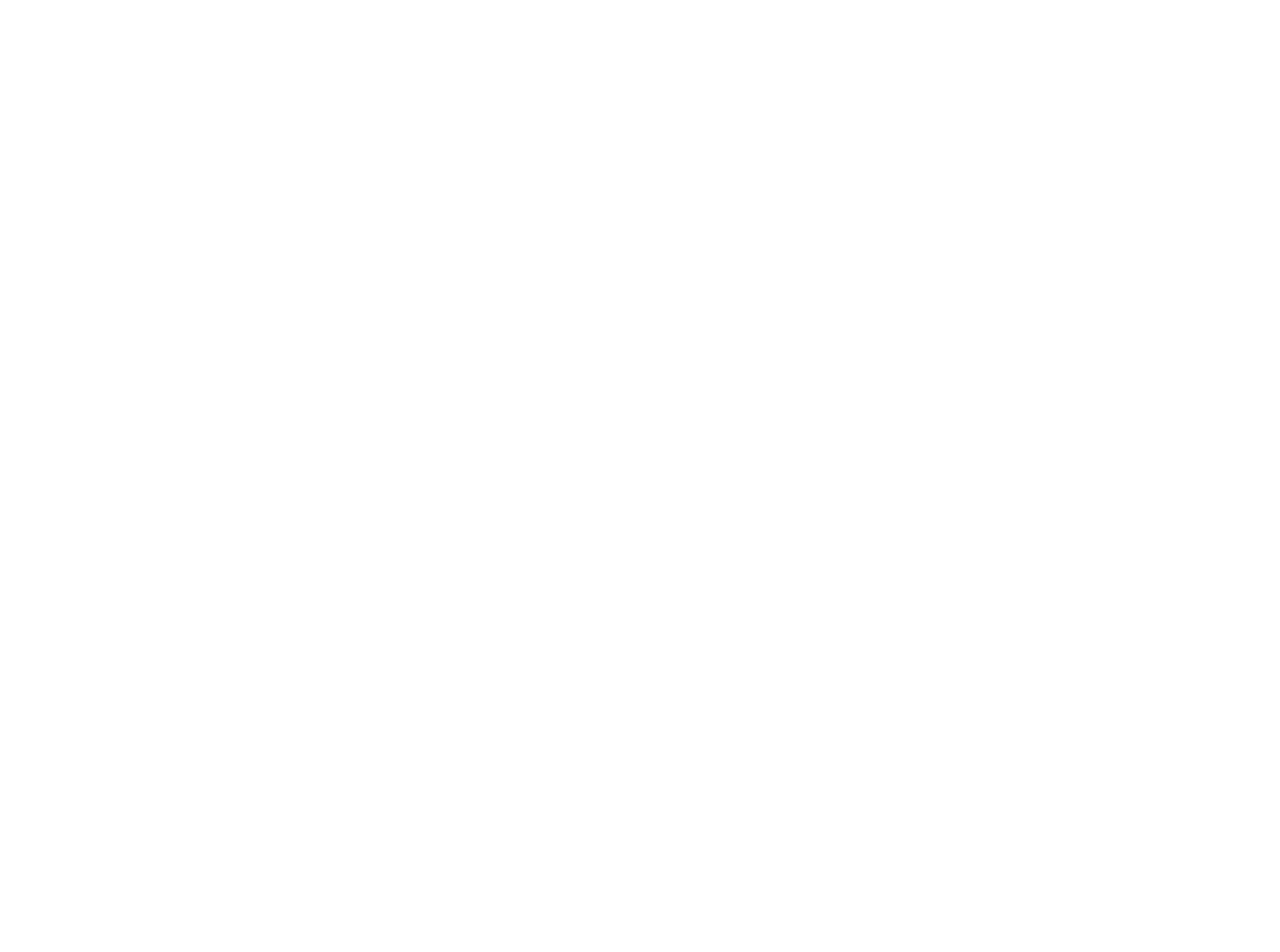
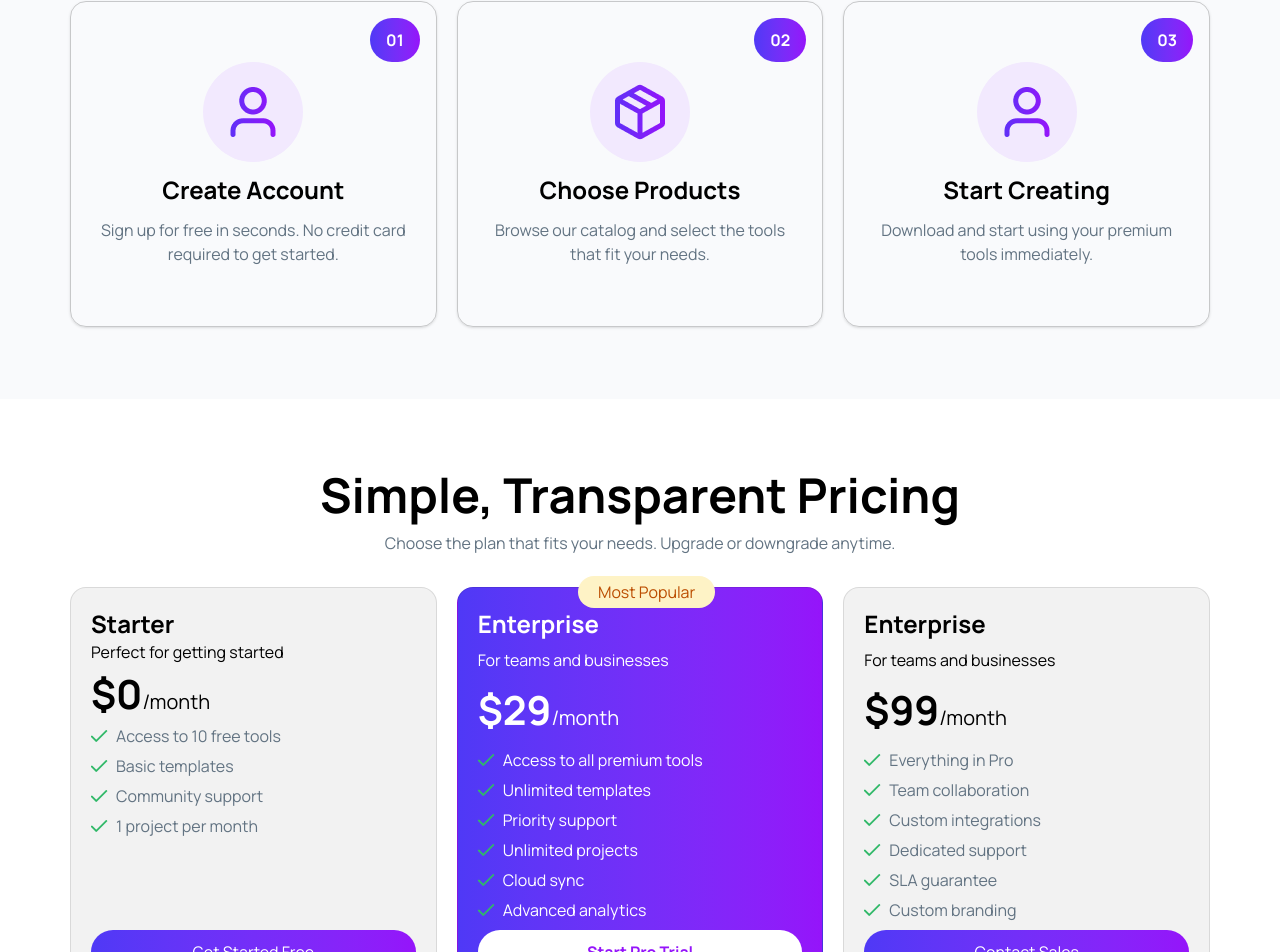
Before and after one commit to mesbahulislam1/DigiTools, a React (Vite) app: page / in a window 1280 px wide. Shown: the part 3416-4368 px from the top of the page. Before the commit the page ends 3197 px from the top, so only its background shows below. Built offline with nearby package versions, Linux system fonts and the light colour scheme.

Commit message:
subscription section

```diff
--- a/src/App.jsx
+++ b/src/App.jsx
@@ -3,6 +3,8 @@
 import Hero from './components/hero/Hero'
 import View from './components/view/View'
 import PremiumSection from './components/PremiumSection/PremiumSection'
+import AccountStart from './components/accountStart/AccountStart'
+import Subscription from './components/subscription/Subscription'
 
 const dataLoad = async()=> {
   const res =await fetch('/data.json');
@@ -21,6 +23,8 @@
       <Suspense fallback={<h1>Loding.....</h1>}>
         <PremiumSection dataCardLoad={dataCardLoad} card={card} setCard={setCard}></PremiumSection>
       </Suspense>
+      <AccountStart></AccountStart>
+      <Subscription></Subscription>
     </div>
   )
 }
--- /dev/null
+++ b/src/components/accountStart/AccountStart.jsx
@@ -0,0 +1,43 @@
+import React from 'react'
+import Img1 from '../../assets/user.png'
+import Img2 from '../../assets/package.png'
+import Img3 from '../../assets/rocket.png'
+
+const AccountStart = () => {
+  return (
+    <div className='bg-[#F9FAFC] mt-17 pt-6 pb-18'>
+        <div className='items-center px-5 max-w-[1180px] mx-auto'>
+        <h1 className='text-[48px] font-bold text-center'>Get Started in 3 Steps</h1>
+        <p className='text-[#627382] text-center mb-8'>Start using premium digital tools in minutes, not hours.</p>
+        <div className='grid grid-cols-1 sm:grid-cols-2 md:grid-cols-3 gap-5'>
+            <div className='border space-y-3 px-7 py-15 relative text-center border-black/20 rounded-2xl shadow'>
+                <h2 className='bg-linear-to-l absolute right-4 top-4 to-[#4F39F6] from-[#9514FA] w-fit px-4 py-2.5 font-bold text-white rounded-full'>01</h2>
+                <div className='bg-[#F2E9FE] mx-auto w-fit p-5 rounded-full'>
+                    <img src={Img1} alt="" />
+                </div>
+                <h2 className='text-2xl font-bold'>Create Account</h2>
+                <p className='text-[#627382]'>Sign up for free in seconds. No credit card required to get started.</p>
+            </div>
+            <div className='border space-y-3 px-7 py-15 relative text-center border-black/20 rounded-2xl shadow'>
+                <h2 className='bg-linear-to-l absolute right-4 top-4 to-[#4F39F6] from-[#9514FA] w-fit px-4 py-2.5 font-bold text-white rounded-full'>02</h2>
+                <div className='bg-[#F2E9FE] mx-auto w-fit p-5 rounded-full'>
+                    <img src={Img2} alt="" />
+                </div>
+                <h2 className='text-2xl font-bold'>Choose Products</h2>
+                <p className='text-[#627382]'>Browse our catalog and select the tools that fit your needs.</p>
+            </div>
+            <div className='border space-y-3 px-7 py-15 relative text-center border-black/20 rounded-2xl shadow'>
+                <h2 className='bg-linear-to-l absolute right-4 top-4 to-[#4F39F6] from-[#9514FA] w-fit px-4 py-2.5 font-bold text-white rounded-full'>03</h2>
+                <div className='bg-[#F2E9FE] mx-auto w-fit p-5 rounded-full'>
+                    <img src={Img1} alt="" />
+                </div>
+                <h2 className='text-2xl font-bold'>Start Creating</h2>
+                <p className='text-[#627382]'>Download and start using your premium tools immediately.</p>
+            </div>
+        </div>
+    </div>
+    </div>
+  )
+}
+
+export default AccountStart
--- /dev/null
+++ b/src/components/exploreSection/ExploreSection.jsx
@@ -0,0 +1,9 @@
+import React from 'react'
+
+const ExploreSection = () => {
+  return (
+    <div>ExploreSection</div>
+  )
+}
+
+export default ExploreSection
--- /dev/null
+++ b/src/components/subscription/Subscription.jsx
@@ -0,0 +1,64 @@
+import React from 'react'
+import tik from '../../assets/tik.png'
+
+const Subscription = () => {
+  return (
+    <div className='max-w-[1180px] px-5 mx-auto mt-15 mb-[120px]'>
+        <h2 className='text-[48px] font-bold text-center'>Simple, Transparent Pricing</h2>
+        <p className='text-[#627382] text-center mb-8'>Choose the plan that fits your needs. Upgrade or downgrade anytime.</p>
+
+        <div className='flex justify-between flex-col md:flex-row h-full  gap-5'>
+            <div className='bg-[#F2F2F2] flex flex-col border border-black/10 rounded-2xl flex-1 p-5 '>
+                <h2 className='text-2xl font-bold '>Starter</h2>
+                <p>Perfect for getting started</p>
+                <h3 className='text-[20px]'><span className='text-[40px] font-bold '>$0</span>/month</h3>
+                <div className='space-y-1.5 flex-1'>
+                    <h3 className='flex items-center gap-2 text-[#627382]'><img src={tik} alt="" />Access to 10 free tools</h3>
+                    <h3 className='flex items-center gap-2 text-[#627382]'><img src={tik} alt="" />Basic templates</h3>
+                    <h3 className='flex items-center gap-2 text-[#627382]'><img src={tik} alt="" />Community support</h3>
+                    <h3 className='flex items-center gap-2 text-[#627382]'><img src={tik} alt="" />1 project per month</h3>
+
+                </div>
+
+                <button className='bg-linear-to-l to-[#4F39F6] from-[#9514FA] px-5 py-2.5 text-white cursor-pointer w-full rounded-full'>Get Started Free</button>
+            </div>
+            <div className='bg-linear-to-l to-[#4F39F6] from-[#9514FA] flex flex-col border relative border-black/10 rounded-2xl space-y-2 flex-1 p-5 '>
+                <h3 className='text-[#BB4D00] bg-[#FEF3C6] px-5 py-1 rounded-full w-fit absolute -top-3 left-[33%]'>Most Popular</h3>
+                <h2 className='text-2xl font-bold text-white'>Enterprise</h2>
+                <p className='text-white'>For teams and businesses</p>
+                <h3 className='text-[20px] text-white'><span className='text-[40px] font-bold '>$29</span>/month</h3>
+                <div className='space-y-1.5 flex-1 text-white'>
+                    <h3 className='flex items-center gap-2 '><img src={tik} alt="" />Access to all premium tools</h3>
+                    <h3 className='flex items-center gap-2 '><img src={tik} alt="" />Unlimited templates</h3>
+                    <h3 className='flex items-center gap-2 '><img src={tik} alt="" />Priority support</h3>
+                    <h3 className='flex items-center gap-2 '><img src={tik} alt="" />Unlimited projects</h3>
+                    <h3 className='flex items-center gap-2 '><img src={tik} alt="" />Cloud sync</h3>
+                    <h3 className='flex items-center gap-2 '><img src={tik} alt="" />Advanced analytics</h3>
+
+                </div>
+
+                <button className='text-[#9514FA] px-5 py-2.5 bg-white cursor-pointer w-full rounded-full font-bold'>Start Pro Trial</button>
+            </div>
+
+            <div className='bg-[#F2F2F2] flex flex-col border border-black/10 rounded-2xl space-y-2 flex-1 p-5 '>
+                <h2 className='text-2xl font-bold '>Enterprise</h2>
+                <p>For teams and businesses</p>
+                <h3 className='text-[20px]'><span className='text-[40px] font-bold '>$99</span>/month</h3>
+                <div className='space-y-1.5 flex-1'>
+                    <h3 className='flex items-center gap-2 text-[#627382]'><img src={tik} alt="" />Everything in Pro</h3>
+                    <h3 className='flex items-center gap-2 text-[#627382]'><img src={tik} alt="" />Team collaboration</h3>
+                    <h3 className='flex items-center gap-2 text-[#627382]'><img src={tik} alt="" />Custom integrations</h3>
+                    <h3 className='flex items-center gap-2 text-[#627382]'><img src={tik} alt="" />Dedicated support</h3>
+                    <h3 className='flex items-center gap-2 text-[#627382]'><img src={tik} alt="" />SLA guarantee</h3>
+                    <h3 className='flex items-center gap-2 text-[#627382]'><img src={tik} alt="" />Custom branding</h3>
+
+                </div>
+
+                <button className='bg-linear-to-l to-[#4F39F6] from-[#9514FA] px-5 py-2.5 text-white cursor-pointer w-full rounded-full'>Contact Sales</button>
+            </div>
+        </div>
+    </div>
+  )
+}
+
+export default Subscription
```
